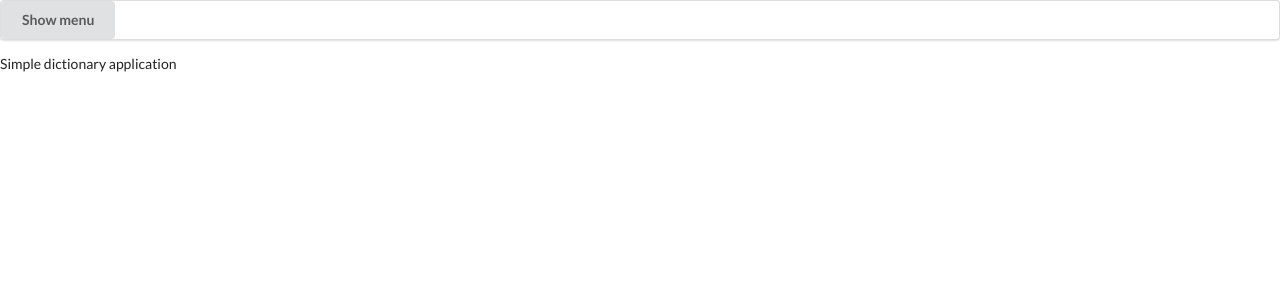
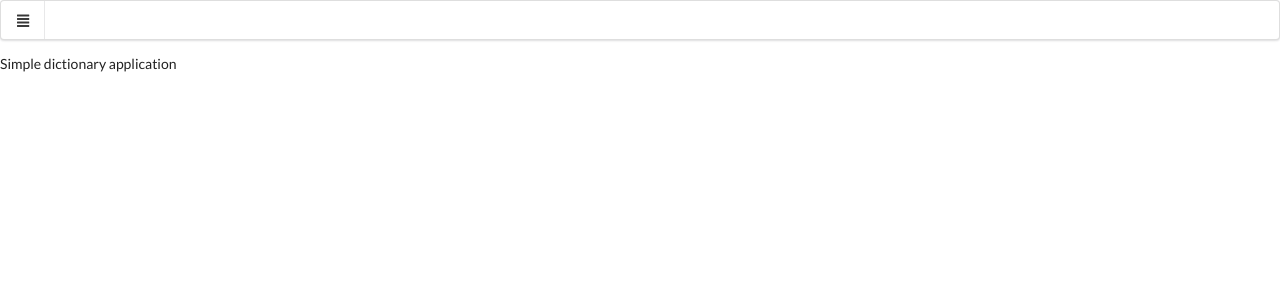
Before and after one commit to Horosenkov/dictapp, a React (Create React App) app in the folder client/: page / in a window 1280 px wide. Shown: the top 300 px of the page. Built offline with nearby package versions, Linux system fonts and the light colour scheme.

Commit message:
Little edits ui

```diff
--- a/client/package.json
+++ b/client/package.json
@@ -27,7 +27,8 @@
     "react-redux": "^5.0.7",
     "semantic-ui-css": "^2.3.1",
     "style-loader": "^0.21.0",
-    "webpack": "^4.8.1",
+    "ts-loader": "^4.3.0",
+    "webpack": "^4.8.3",
     "webpack-cli": "^2.1.3",
     "webpack-dev-server": "^3.1.4"
   }
--- a/client/src/components/ui/Header.js
+++ b/client/src/components/ui/Header.js
@@ -21,13 +21,17 @@ class Header extends React.Component{
         if(this.state.hidden){
             return (
                 <div className="ui stackable menu">
-                    <button className="ui button" onClick={this.handleClick}>Show menu</button>
+                    <button className="ui icon button item" onClick={this.handleClick}>
+                        <i class="align justify icon"></i>
+                    </button>
                 </div>
             )
         }
         return (
             <div className="ui stackable menu">
-                <button className="ui button" onClick={this.handleClick}>Hide</button>
+                <button className="ui icon button item" onClick={this.handleClick}>
+                    <i class="align justify icon"></i>
+                </button>
                 <HeaderButton buttonInner="Home" url="/"/>
                 <HeaderButton buttonInner="Dictionaries" url="/Dictionary"/>
                 <HeaderButton buttonInner="Exam" url="/Exam"/>
```
Also changed, not shown: 1 other file (tests, documents, lock files or other folders).
